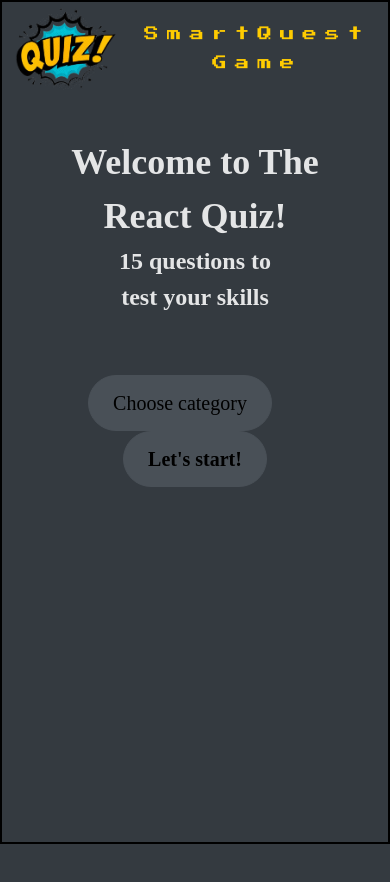
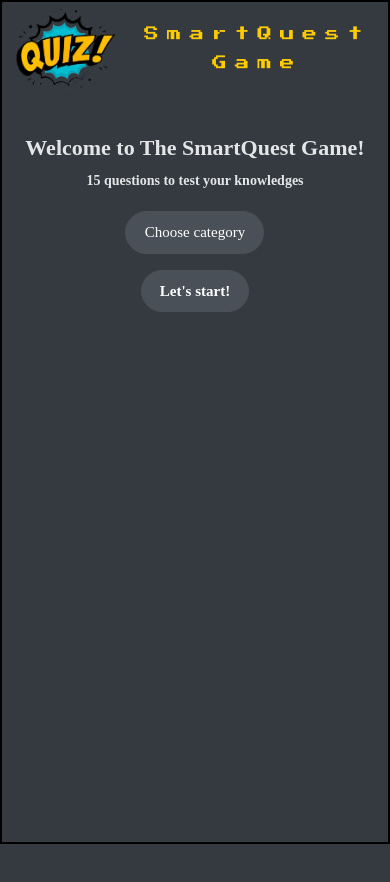
Before and after one commit to daniel-majer/quiz-app, a React (Vite) app: page / in a window 390 px wide. After the commit the page ends 844 px from the top, so only its background shows below. Built offline with nearby package versions, Linux system fonts and the light colour scheme.

Commit message:
quiz project going

```diff
--- a/src/components/Questions.jsx
+++ b/src/components/Questions.jsx
@@ -34,7 +34,7 @@ export const Questions = ({
   return (
     <>
       <header className={styles.questionsHeader}>
-        <progress max={questions.length} value={10}></progress>
+        <progress max={questions.length} value={index + 1}></progress>
         <div>
           <p>
             Question <strong>{index + 1}</strong> / {questions.length}
@@ -82,6 +82,7 @@ export const Questions = ({
         <p>
           0{hours}:{remainingSecs < 10 ? '0' + remainingSecs : remainingSecs}
         </p>
+        {
           <div>
             <button
               disabled={!(answer === 0 || answer) || isConfirm}
@@ -97,6 +98,7 @@ export const Questions = ({
               {index === questions.length - 1 ? 'finish' : 'next'}
             </button>
           </div>
+        }
       </footer>
     </>
   )
--- a/src/components/Questions.module.css
+++ b/src/components/Questions.module.css
@@ -3,12 +3,28 @@
   margin-bottom: 6rem;
 }
 .questionsHeader progress {
+  -webkit-appearance: none;
   width: 100%;
   height: 2.2rem;
+  border-radius: 10rem;
 }
 .questionsHeader div {
   display: flex;
   justify-content: space-between;
+}
+progress::-webkit-progress-bar {
+  background-color: #ffffffab;
+  padding: 2px;
+  border-radius: 10rem;
+}
+progress::-webkit-progress-value {
+  background-color: rgb(7, 104, 118);
+  border-radius: 10rem;
+}
+/* Firefox */
+progress::-moz-progress-bar {
+  background-color: rgb(7, 104, 118);
+  border-radius: 10rem;
 }
 
 .questionName {
@@ -27,6 +43,7 @@
   margin-bottom: 5rem;
 }
 .questionName button {
+  color: #fff;
   border: 2px solid var(--btn-bg);
   background-color: var(--btn-bg);
   border-radius: 10rem;
@@ -62,6 +79,7 @@
   animation: blinkAnimation 0.6s linear forwards 10;
   transform: translateX(3rem);
 }
+
 @keyframes blinkAnimation {
   0% {
     background-color: #049caa;
@@ -85,16 +103,9 @@
 .questionFooter {
   display: flex;
   justify-content: space-between;
+  flex-wrap: wrap;
 }
 .questionFooter button {
-  /*   width: 16rem;
-  font-size: 2rem;
-  padding: 1.2rem;
-  border-radius: 10rem;
-  border: 1px solid var(--btn-bg);
-  background-color: var(--btn-bg);
-  cursor: pointer;
-   */
   width: 16rem;
   font-size: 2rem;
   padding: 1.2rem;
@@ -139,11 +150,6 @@
   width: 0%;
 }
 
-/* .questionFooter button:hover {
-  background-color: transparent;
-}
- */
-
 .questionFooter p {
   font-size: 2rem;
   padding: 1.2rem 2.4rem;
@@ -156,38 +162,110 @@
   gap: 2rem;
 }
 
-.css-button-sliding-to-left--yellow {
-  min-width: 130px;
-  height: 40px;
-  color: #fff;
-  padding: 5px 10px;
-  font-weight: bold;
-  cursor: pointer;
-  transition: all 0.3s ease;
-  position: relative;
-  display: inline-block;
-  outline: none;
-  border-radius: 5px;
-  z-index: 0;
-  background: #fff;
-  overflow: hidden;
-  border: 2px solid #ffd819;
-  color: #ffd819;
+@media (max-width: 1536px) {
 }
-.css-button-sliding-to-left--yellow:hover {
-  color: #fff;
+
+@media (max-width: 1280px) {
 }
-.css-button-sliding-to-left--yellow:hover:after {
-  width: 100%;
+
+@media (max-width: 1024px) {
+  .questionsHeader {
+    margin-bottom: 4.5rem;
+    font-size: 1.8rem;
+  }
+  .questionName h4 {
+    font-size: 2.2rem;
+    margin-bottom: 2rem;
+  }
+  .questionName {
+    font-size: 1.9rem;
+  }
+
+  .questionFooter button {
+    width: 14rem;
+    font-size: 1.8rem;
+    padding: 1rem;
+  }
+  .questionFooter p {
+    font-size: 1.8rem;
+    padding: 1.1rem 2.2rem;
+  }
 }
-.css-button-sliding-to-left--yellow:after {
-  content: '';
-  position: absolute;
-  z-index: -1;
-  transition: all 0.3s ease;
-  right: 0;
-  top: 0;
-  width: 0;
-  height: 100%;
-  background: #ffd819;
+
+@media (max-width: 768px) {
+  .questionsHeader {
+    margin-bottom: 2.5rem;
+    font-size: 1.6rem;
+  }
+  .questionName h4 {
+    font-size: 2rem;
+    margin-bottom: 1.8rem;
+  }
+  .questionName {
+    font-size: 1.8rem;
+  }
+
+  .questionFooter button {
+    width: 12rem;
+    font-size: 1.6rem;
+    padding: 0.8rem;
+  }
+  .questionFooter p {
+    font-size: 1.6rem;
+    padding: 1rem 2rem;
+  }
+  .questionFooter div {
+    gap: 1.8rem;
+  }
 }
+
+@media (max-width: 640px) {
+  .questionsHeader {
+    margin-bottom: 2.5rem;
+    font-size: 1.6rem;
+  }
+  .questionName h4 {
+    font-size: 2rem;
+    margin-bottom: 1.8rem;
+  }
+  .questionName {
+    font-size: 1.8rem;
+  }
+
+  .questionFooter button {
+    width: 9rem;
+    font-size: 1.6rem;
+    padding: 0;
+  }
+  .questionFooter p {
+    font-size: 1.6rem;
+    padding: 1rem 1.6rem;
+  }
+  .questionFooter div {
+    gap: 1.4rem;
+  }
+
+  .questionName .correct {
+    transform: translateX(1.2rem);
+  }
+  .questionName .choosenAnswer {
+    transform: translateX(1.2rem);
+  }
+}
+
+/* @media (max-width: 1536px) {
+}
+
+@media (max-width: 1280px) {
+}
+
+@media (max-width: 1024px) {
+}
+
+@media (max-width: 768px) {
+
+}
+
+@media (max-width: 640px) {
+}
+ */
--- a/src/components/StartScreen.jsx
+++ b/src/components/StartScreen.jsx
@@ -5,8 +5,8 @@ import styles from './StartScreen.module.css'
 export const StartScreen = ({ data, category, dispatch, alert }) => {
   return (
     <div className={styles.start}>
-      <h2>Welcome to The React Quiz!</h2>
-      <h3>15 questions to test your skills</h3>
+      <h2>Welcome to The SmartQuest Game!</h2>
+      <h3>15 questions to test your knowledges</h3>
       <select
         value={category}
         onChange={e => dispatch({ type: 'category', payload: e.target.value })}
--- a/src/components/StartScreen.module.css
+++ b/src/components/StartScreen.module.css
@@ -7,6 +7,7 @@
 }
 .start button,
 .start select {
+  color: #fff;
   font-size: 2rem;
   padding: 1.2rem 2.4rem;
   border-radius: 10rem;
@@ -14,10 +15,51 @@
   background-color: var(--btn-bg);
   cursor: pointer;
   transition: var(--transition);
+
+  position: relative;
+  display: inline-block;
+  outline: none;
+  z-index: 0;
+  overflow: hidden;
+
+  /* width: 16rem;
+  font-size: 2rem;
+  padding: 1.2rem;
+  font-weight: bold;
+  cursor: pointer;
+  transition: var(--transition);
+  background: transparent;
+  border-radius: 10rem;
+
+  position: relative;
+  display: inline-block;
+  outline: none;
+  z-index: 0;
+  overflow: hidden;
+  border: 2px solid var(--main-color);
+  color: var(--main-color); */
 }
-.start button:hover {
-  background-color: transparent;
+.start select {
 }
+.start button:hover,
+.start select:hover {
+  color: #fff;
+}
+.start button:hover:after {
+  width: 100%;
+}
+.start button:after {
+  content: '';
+  position: absolute;
+  z-index: -1;
+  transition: var(--transition);
+  right: 0;
+  top: 0;
+  width: 0;
+  height: 100%;
+  background: var(--main-color);
+}
+
 .start select {
   margin-right: 3rem;
   appearance: none;
@@ -30,3 +72,92 @@
 .alert {
   display: none;
 }
+
+/* ========================== */
+
+@media (max-width: 1536px) {
+  .start h2 {
+    font-size: 3.2rem;
+  }
+  .start h3 {
+    font-size: 2.1rem;
+    margin-bottom: 5rem;
+  }
+  .start button,
+  .start select {
+    font-size: 1.8rem;
+    padding: 1.1rem 2.2rem;
+    border-radius: 9rem;
+  }
+  .start option {
+    font-size: 1.4rem;
+  }
+}
+
+@media (max-width: 1280px) {
+  .start h2 {
+    font-size: 2.8rem;
+  }
+  .start h3 {
+    font-size: 1.8rem;
+    margin-bottom: 4rem;
+  }
+  .start button,
+  .start select {
+    font-size: 1.6rem;
+    padding: 1rem 2rem;
+    border-radius: 8rem;
+  }
+  .start option {
+    font-size: 1.2rem;
+  }
+}
+
+@media (max-width: 1024px) {
+  .start h2 {
+    font-size: 2.4rem;
+  }
+  .start h3 {
+    font-size: 1.5rem;
+    margin-bottom: 3rem;
+  }
+  .start button,
+  .start select {
+    font-size: 1.5rem;
+    padding: 0.9rem 1.8rem;
+    border-radius: 7rem;
+  }
+  .start option {
+    font-size: 1rem;
+  }
+}
+
+/* @media (max-width: 768px) {
+  .start h2 {
+    font-size: 2.2rem;
+  }
+  .start h3 {
+    font-size: 1.3rem;
+    margin-bottom: 2.5rem;
+  }
+} */
+
+@media (max-width: 640px) {
+  .start h2 {
+    font-size: 2.2rem;
+    line-height: 1.2;
+    margin-bottom: 0.9rem;
+  }
+  .start h3 {
+    font-size: 1.4rem;
+    margin-bottom: 2rem;
+  }
+  .start button,
+  .start select {
+    display: block;
+    margin: 0 auto;
+  }
+  .start select {
+    margin-bottom: 1.6rem;
+  }
+}
--- a/src/index.css
+++ b/src/index.css
@@ -5,7 +5,6 @@
   font-family: 'Ubuntu';
   text-align: center;
 
-  color-scheme: light dark;
   color: rgba(255, 255, 255, 0.87);
   background-color: #343a40;
 
@@ -23,9 +22,8 @@
   width: 100%;
   max-width: 1024px;
   margin: 0 auto;
+  min-height: 100vh;
   border: 2px solid black;
-  min-height: 100vh;
-  margin-bottom: 4rem;
 }
 
 body {
@@ -39,3 +37,9 @@ main {
   margin: 0 auto;
   padding-bottom: 4rem;
 }
+
+@media (max-width: 640px) {
+  main {
+    width: 90%;
+  }
+}
```
Lines whose indentation alone changed are shown as unchanged.
